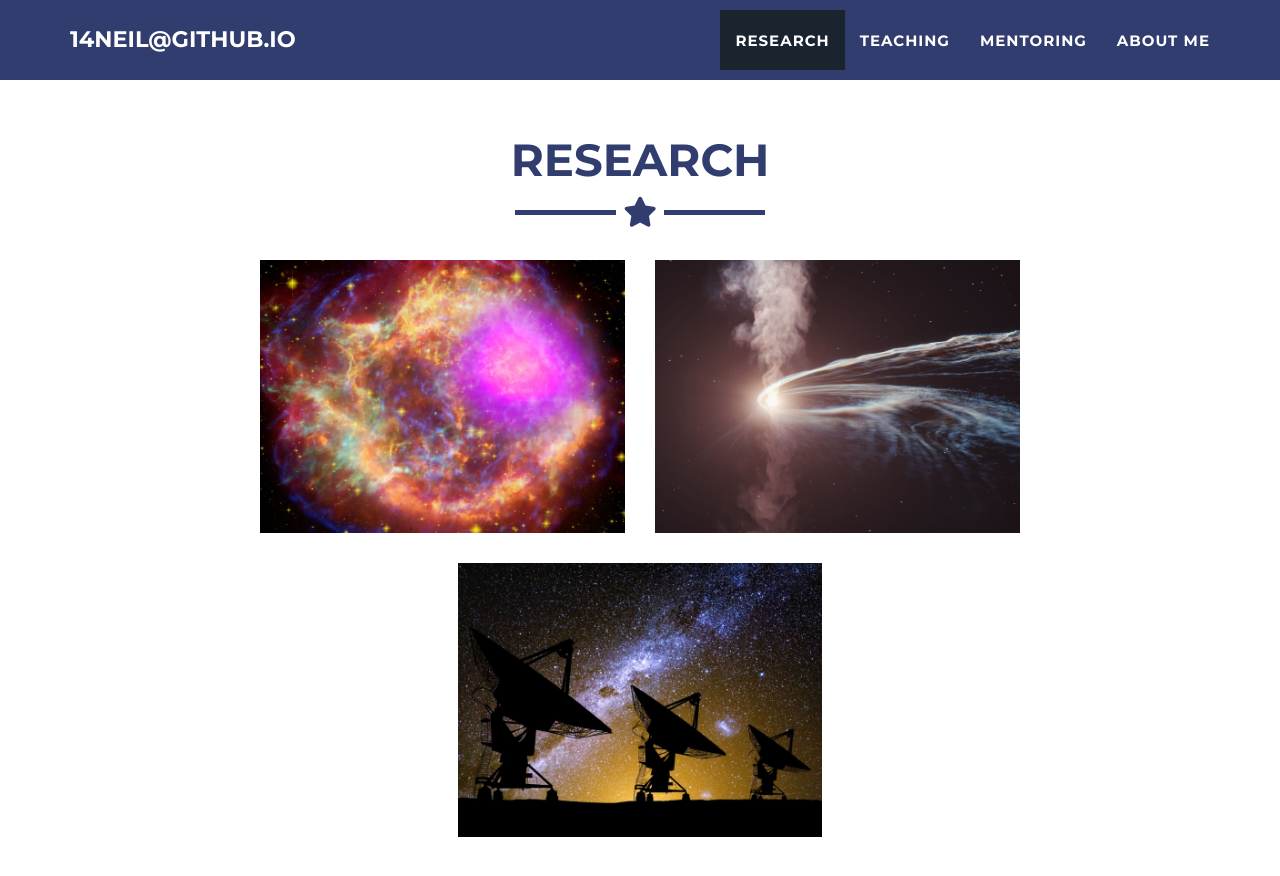
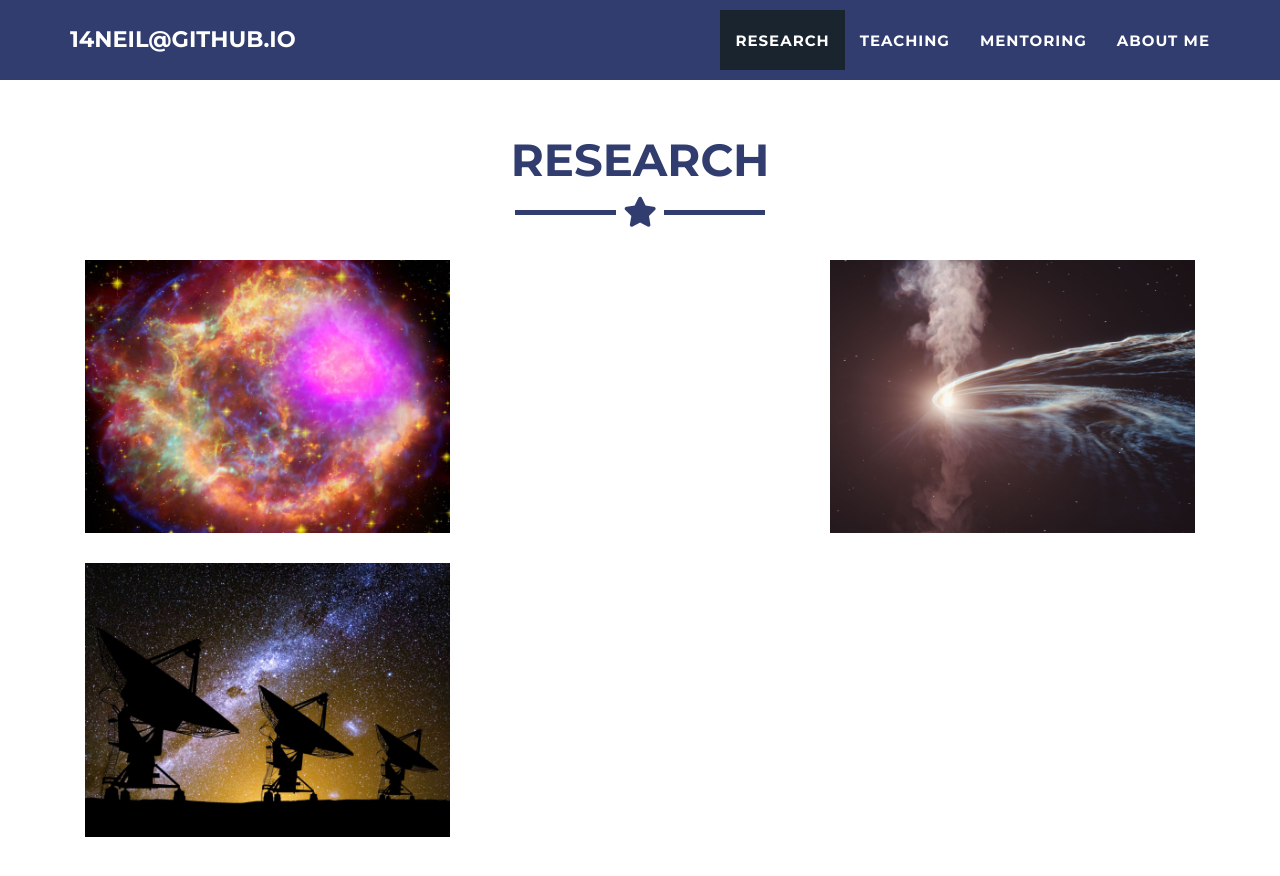
Before and after one commit to 14neil/14neil.github.io, a Jekyll site: the page built from _posts/2025-09-04-project-4.markdown, in a window 1280 px wide and 900 px high, scrolled down 996 px. Shown: the top 876 px of the window. Built offline with Jekyll 4.4.1, drawn with Linux system fonts in a browser that asks for light colours.

Commit message:
Update research_grid.html

```diff
--- a/_includes/research_grid.html
+++ b/_includes/research_grid.html
@@ -8,7 +8,7 @@
       </div>
     </div>
 
-    <div class="portfolio-flex-row" style="display: flex; flex-wrap: wrap; justify-content: center;">
+    <div class="portfolio-flex-row">
       {% for post in site.posts %}
         {% if post.category == "research" %}
           <div class="portfolio-flex-item portfolio-item">
```
